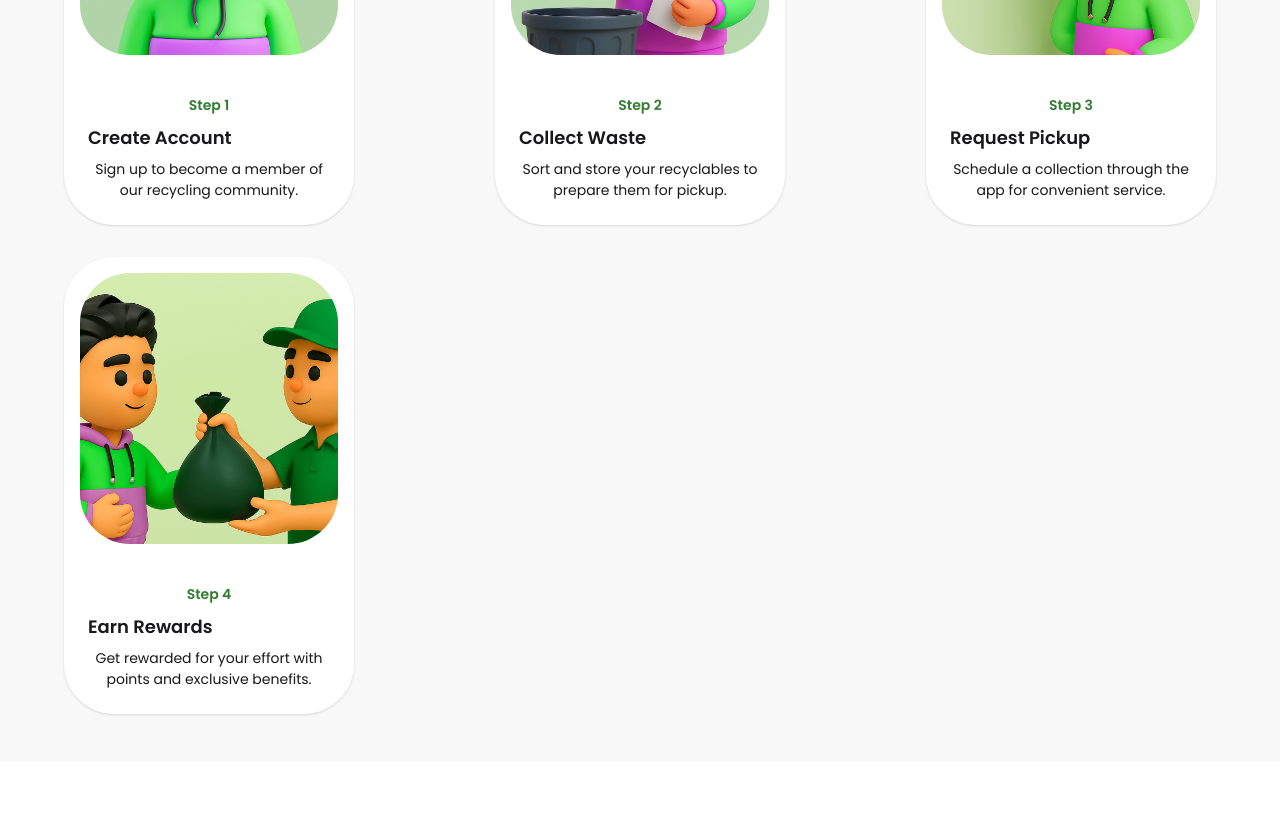
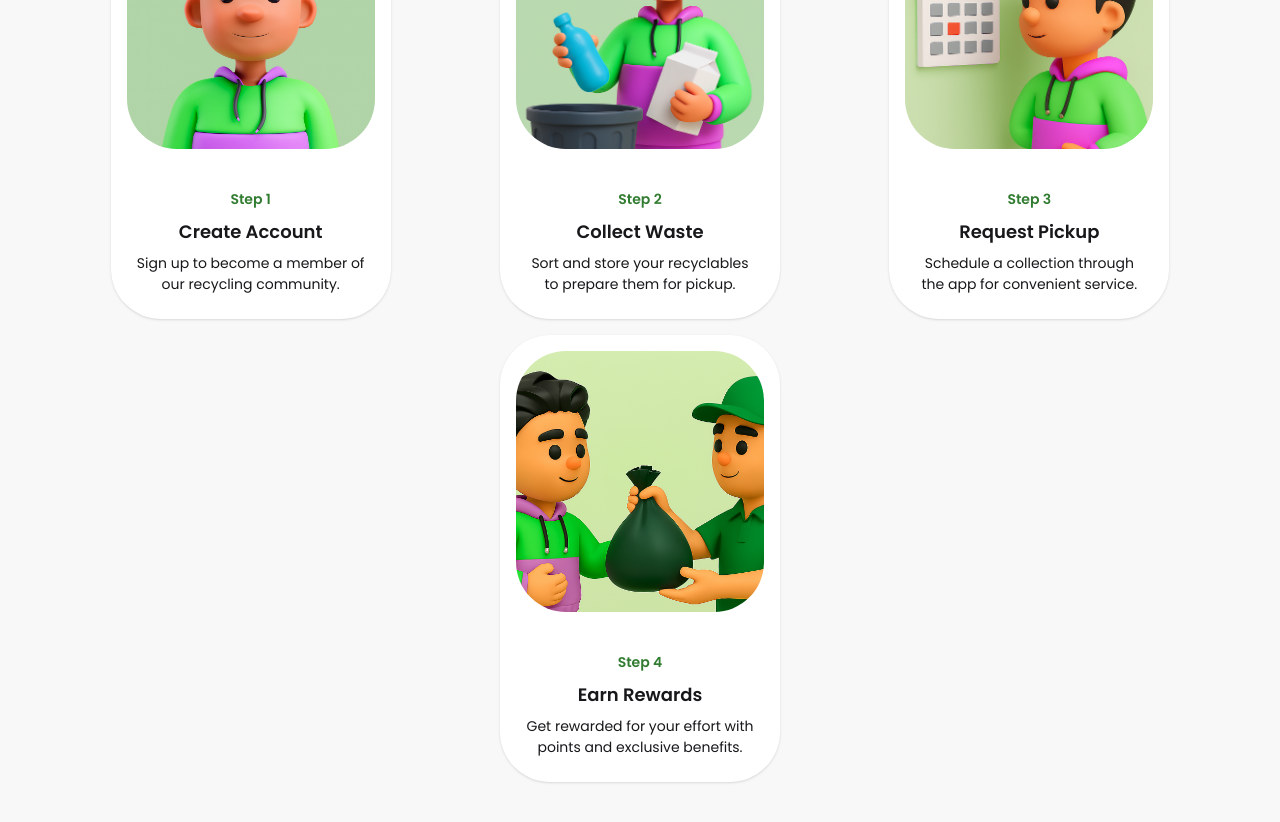
Before and after one commit to beshoymakram/KarakibFrontEnd, a Vue app: page / in a window 1280 px wide. Shown: the part 1080-1902 px from the top of the page. Before the commit the page ends 1842 px from the top, so only its background shows below. Built offline with nearby package versions, Linux system fonts and the light colour scheme.

Commit message:
home steps fixes

```diff
--- a/src/components/NavBar.vue
+++ b/src/components/NavBar.vue
@@ -148,7 +148,7 @@
 </template>
 
 <script>
-import authService from "@/services/authService";
+/* import authService from "@/services/authService"; */ /* uncomment at use  //maryam */
 
 export default {
   name: "NavBar",
--- a/src/views/HomePage.vue
+++ b/src/views/HomePage.vue
@@ -24,68 +24,70 @@
   </div>
 
   <!-- Steps Section -->
-  <section class="px-16 py-12 bg-base-200">
-    <div class="flex flex-wrap justify-between gap-8">
+
+  <section class="px-16 py-14 bg-base-200">
+    <p class="text-4xl text-[#2C702C] font-semibold text-center pb-14">How it works</p>
+    <div class="flex flex-wrap gap-4 justify-around">
       <!-- Step 1 -->
-      <div class="card bg-base-100 shadow-sm w-[290px] rounded-[50px]">
+      <div class="card bg-base-100 shadow-sm w-[280px] rounded-[50px]">
         <figure class="p-4">
           <img
             src="/public/images/step-1.png"
             alt="step-1"
-            class="w-[290px] h-[271px] object-cover rounded-[50px]"
+            class="w-[280px] h-[261px] object-cover rounded-[50px]"
           />
         </figure>
         <div class="card-body text-center">
           <h2 class="font-semibold text-[#317C31]">Step 1</h2>
-          <p class="card-title">Create Account</p>
+          <p class="card-title mx-auto">Create Account</p>
           <p>Sign up to become a member of our recycling community.</p>
         </div>
       </div>
 
       <!-- Step 2 -->
-      <div class="card bg-base-100 shadow-sm w-[290px] rounded-[50px]">
+      <div class="card bg-base-100 shadow-sm w-[280px] rounded-[50px]">
         <figure class="p-4">
           <img
             src="/public/images/step-2.png"
             alt="step-2"
-            class="w-[290px] h-[271px] object-cover rounded-[50px]"
+            class="w-[280px] h-[261px] object-cover rounded-[50px]"
           />
         </figure>
         <div class="card-body text-center">
           <h2 class="font-semibold text-[#317C31]">Step 2</h2>
-          <p class="card-title">Collect Waste</p>
+          <p class="card-title mx-auto">Collect Waste</p>
           <p>Sort and store your recyclables to prepare them for pickup.</p>
         </div>
       </div>
 
       <!-- Step 3 -->
-      <div class="card bg-base-100 shadow-sm w-[290px] rounded-[50px]">
+      <div class="card bg-base-100 shadow-sm w-[280px] rounded-[50px]">
         <figure class="p-4">
           <img
             src="/public/images/step-3.png"
             alt="step-3"
-            class="w-[290px] h-[271px] object-cover rounded-[50px]"
+            class="w-[280px] h-[261px] object-cover rounded-[50px]"
           />
         </figure>
         <div class="card-body text-center">
           <h2 class="font-semibold text-[#317C31]">Step 3</h2>
-          <p class="card-title">Request Pickup</p>
+          <p class="card-title mx-auto">Request Pickup</p>
           <p>Schedule a collection through the app for convenient service.</p>
         </div>
       </div>
 
       <!-- Step 4 -->
-      <div class="card bg-base-100 shadow-sm w-[290px] rounded-[50px]">
+      <div class="card bg-base-100 shadow-sm w-[280px] rounded-[50px]">
         <figure class="p-4">
           <img
             src="/public/images/step-4.png"
             alt="step-4"
-            class="w-[290px] h-[271px] object-cover rounded-[50px]"
+            class="w-[280px] h-[261px] object-cover rounded-[50px]"
           />
         </figure>
         <div class="card-body text-center">
           <h2 class="font-semibold text-[#317C31]">Step 4</h2>
-          <p class="card-title">Earn Rewards</p>
+          <p class="card-title mx-auto">Earn Rewards</p>
           <p>Get rewarded for your effort with points and exclusive benefits.</p>
         </div>
       </div>
```
Also changed, not shown: 1 other file (tests, documents, lock files or other folders).
